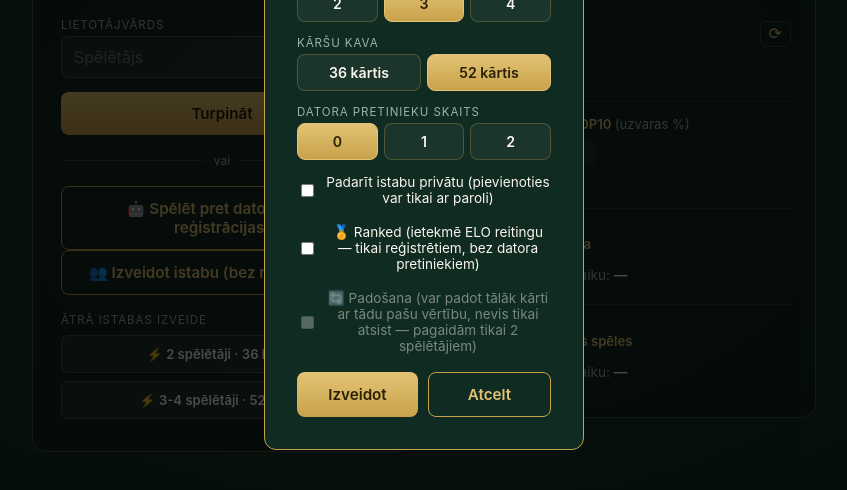
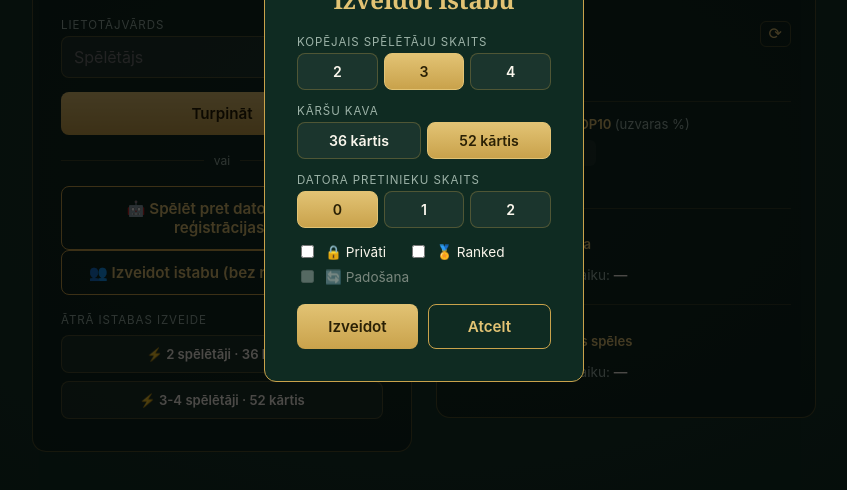
Before and after one commit to sumpurnis/duraks, a website: page public/index.html in a window 1280 px wide. Both pictures are taken after a click on the button "👥 Izveidot istabu (bez reģistrācijas)". Shown: the part 234-724 px from the top of the page, without its empty margins (216-1063 px from the left). Drawn offline with nearby package versions, Linux system fonts and the light colour scheme; no server answers.

Commit message:
Vizuāli uzlabojumi, padošana testa režīmā

```diff
--- a/public/index.html
+++ b/public/index.html
@@ -317,18 +317,20 @@
         <span>Datora pretinieku skaits</span>
         <div id="multiCreateAiCountGroup" class="btn-group" role="group"></div>
       </div>
-      <label class="checkbox-field">
+      <div class="checkbox-field-row">
+        <label class="checkbox-field" title="Padarīt istabu privātu (pievienoties var tikai ar paroli)">
           <input id="multiCreatePrivate" type="checkbox" />
-        <span>Padarīt istabu privātu (pievienoties var tikai ar paroli)</span>
+          <span>🔒 Privāti</span>
         </label>
-      <label class="checkbox-field">
+        <label class="checkbox-field" title="Ietekmē ELO reitingu — tikai reģistrētiem, bez datora pretiniekiem">
           <input id="multiCreateRanked" type="checkbox" />
-        <span>🏅 Ranked (ietekmē ELO reitingu — tikai reģistrētiem, bez datora pretiniekiem)</span>
+          <span>🏅 Ranked</span>
         </label>
-      <label id="multiCreateTransferField" class="checkbox-field">
+        <label id="multiCreateTransferField" class="checkbox-field" title="Var padot tālāk kārti ar tādu pašu vērtību — pagaidām tikai 2 spēlētājiem">
           <input id="multiCreateTransfer" type="checkbox" />
-        <span>🔄 Padošana (var padot tālāk kārti ar tādu pašu vērtību, nevis tikai atsist — pagaidām tikai 2 spēlētājiem)</span>
+          <span>🔄 Padošana</span>
         </label>
+      </div>
       <div class="rematch-choice-row">
         <button id="multiRoomCreateSubmitBtn" class="btn btn-primary">Izveidot</button>
         <button id="multiRoomCreateCancelBtn" class="btn btn-secondary">Atcelt</button>
--- a/public/tournament.css
+++ b/public/tournament.css
@@ -143,6 +143,18 @@
 }
 .checkbox-field input { width: auto; }
 .checkbox-field:has(input:disabled) { opacity: 0.45; }
+
+/* Several short checkbox-fields side by side (e.g. Privāti / Ranked /
+   Padošana at room creation) instead of each on its own line — wraps on
+   narrow screens rather than overflowing. */
+.checkbox-field-row {
+  display: flex;
+  flex-wrap: wrap;
+  column-gap: 22px;
+  row-gap: 6px;
+  margin: 4px 0 18px;
+}
+.checkbox-field-row .checkbox-field { margin: 0; }
 
 .hint {
   font-size: 0.72rem;
```
Also changed, not shown: server/data/users.json (+5 -5 lines). Lines whose indentation alone changed are shown as unchanged.
